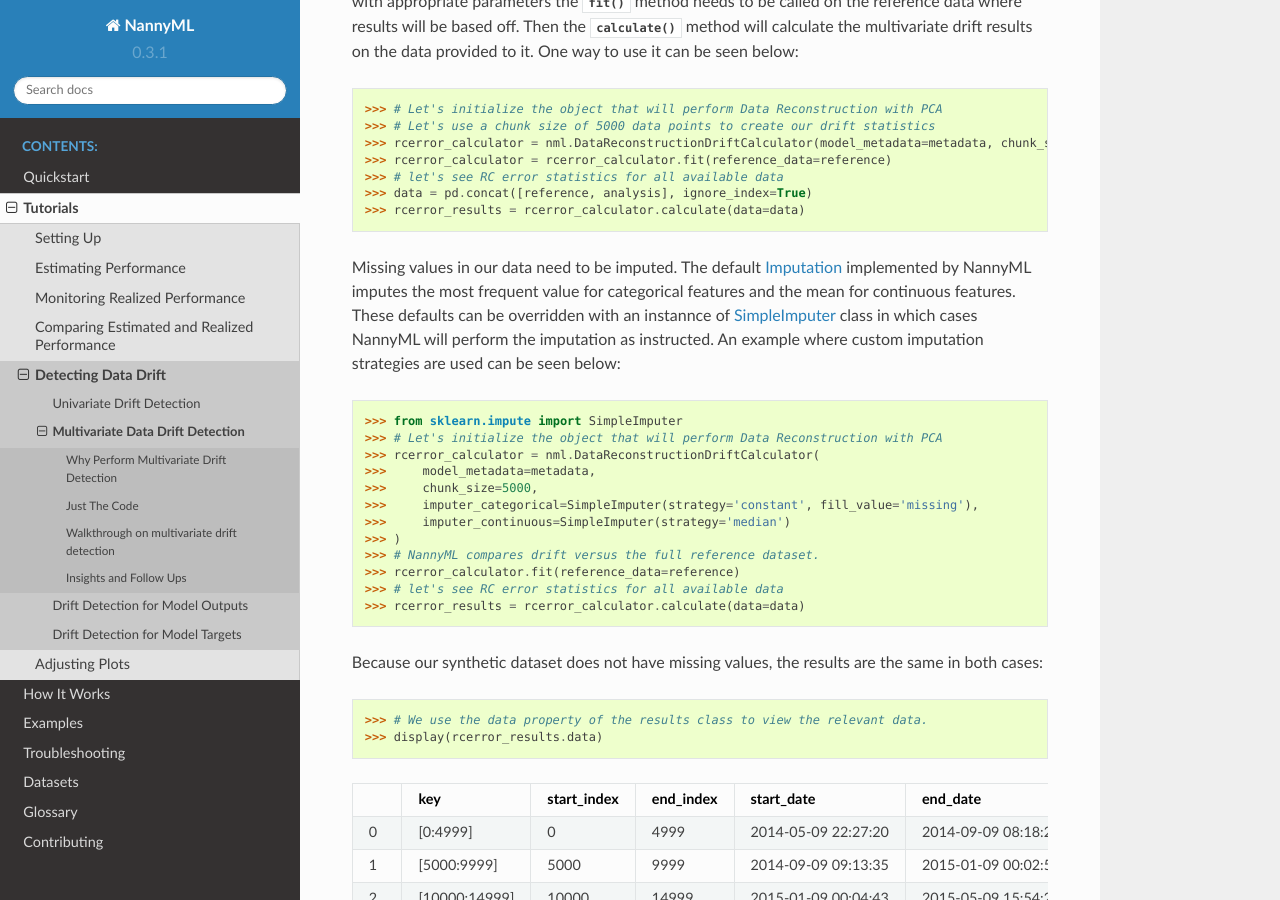
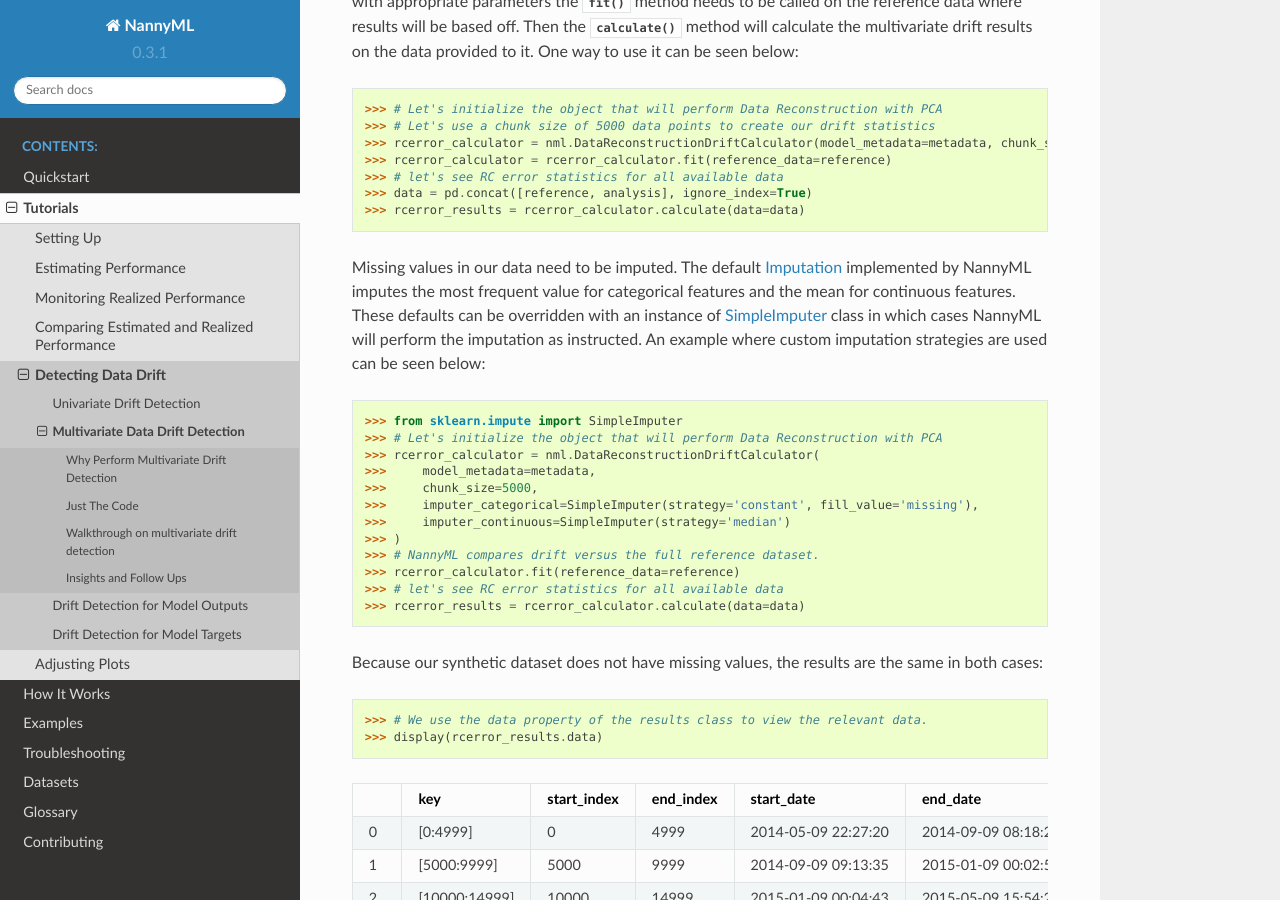
Before and after one commit to NannyML/nannyml, a Sphinx documentation site: the page built from docs/tutorials/detecting_data_drift/multivariate_drift_detection.rst, in a window 1280 px wide and 900 px high, scrolled down 1727 px. Built offline with Sphinx 7.4.7 and the Read the Docs theme 2.0.0, drawn with Linux system fonts in a browser that asks for light colours; pages that are not in the unit, such as notebooks, are missing from menus; some of the changed text lies outside the part shown.

Commit message:
fixing more typos

```diff
--- a/docs/tutorials/detecting_data_drift/drift_detection_for_model_targets.rst
+++ b/docs/tutorials/detecting_data_drift/drift_detection_for_model_targets.rst
@@ -74,7 +74,7 @@ Let's start by loading some synthetic data provided by the NannyML package.
 
 
 NannyML uses :class:`~nannyml.drift.target.target_distribution.calculator.TargetDistributionCalculator`
-in order to monitor drift in :term:`Target` distribution. It can calculate the mean occurance of positive
+in order to monitor drift in :term:`Target` distribution. It can calculate the mean occurrence of positive
 events for binary classification problems. It can also  calculates the chi-squared statistic,
 from the 2 sample Chi Squared test, of the target values for each chunk which is available for both binary
 and multiclass classification problems.
--- a/docs/tutorials/detecting_data_drift/multivariate_drift_detection.rst
+++ b/docs/tutorials/detecting_data_drift/multivariate_drift_detection.rst
@@ -115,7 +115,7 @@ One way to use it can be seen below:
 
 Missing values in our data need to be imputed. The default :term:`Imputation` implemented by NannyML imputes
 the most frequent value for categorical features and the mean for continuous features. These defaults can be
-overridden with an instannce of `SimpleImputer`_ class
+overridden with an instance of `SimpleImputer`_ class
 in which cases NannyML will perform the imputation as instructed. An example where custom imputation strategies are used can be seen below:
 
 
```
Also changed, not shown: other parts of docs/tutorials/detecting_data_drift/multivariate_drift_detection.rst (+1 -1 lines).
